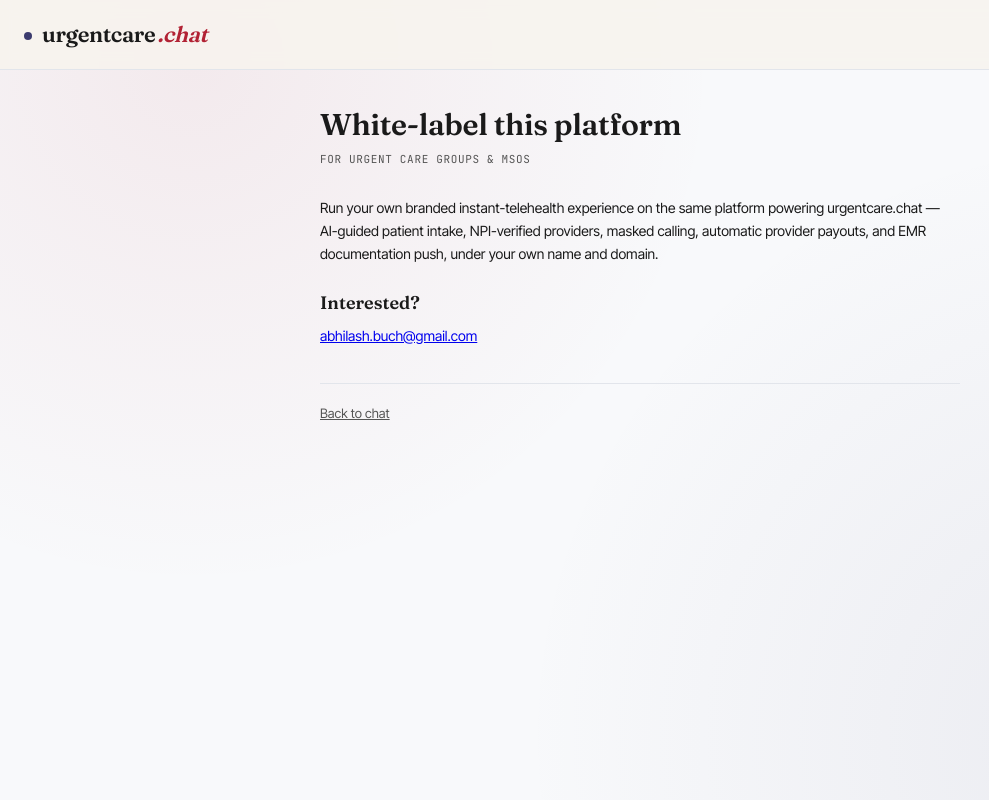
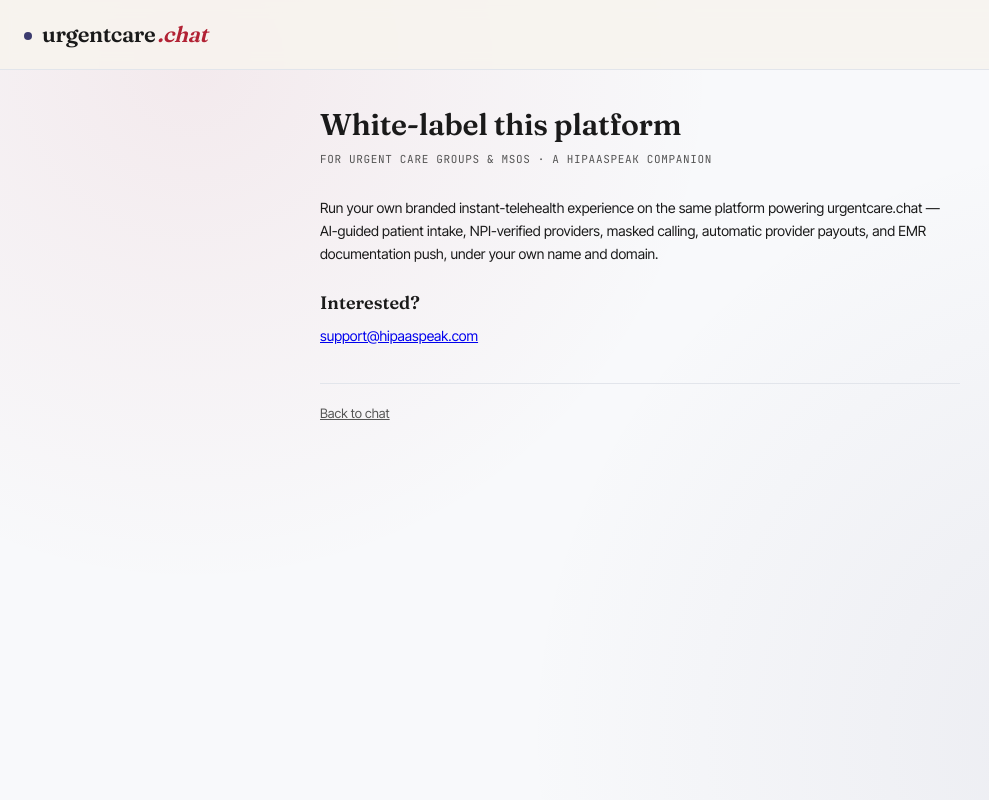
Before and after one commit to abhilashbuch-rgb/urgentcarechat, a Next.js app: page /partners in a window 1280 px wide. Shown: the whole page, without its empty margins (0-989 px from the left). Built offline with nearby package versions, Linux system fonts and the light colour scheme.

Commit message:
Replace personal email with HIPAAspeak support contact on /partners
The white-label inquiry mailto shouldn't point at a personal address.
Swaps in support@hipaaspeak.com and notes this platform as a
HIPAAspeak companion.

```diff
--- a/app/partners/page.tsx
+++ b/app/partners/page.tsx
@@ -16,7 +16,9 @@ export default function PartnersPage() {
 
       <main className="legal-main">
         <h1 className="legal-title">White-label this platform</h1>
-        <p className="legal-updated">For urgent care groups &amp; MSOs</p>
+        <p className="legal-updated">
+          For urgent care groups &amp; MSOs &middot; A HIPAAspeak companion
+        </p>
 
         <section className="legal-section">
           <p>
@@ -31,8 +33,8 @@ export default function PartnersPage() {
         <section className="legal-section">
           <h2>Interested?</h2>
           <p>
-            <a href="mailto:abhilash.buch@gmail.com?subject=White-label%20inquiry">
-              abhilash.buch@gmail.com
+            <a href="mailto:support@hipaaspeak.com?subject=White-label%20inquiry">
+              support@hipaaspeak.com
             </a>
           </p>
         </section>
```
